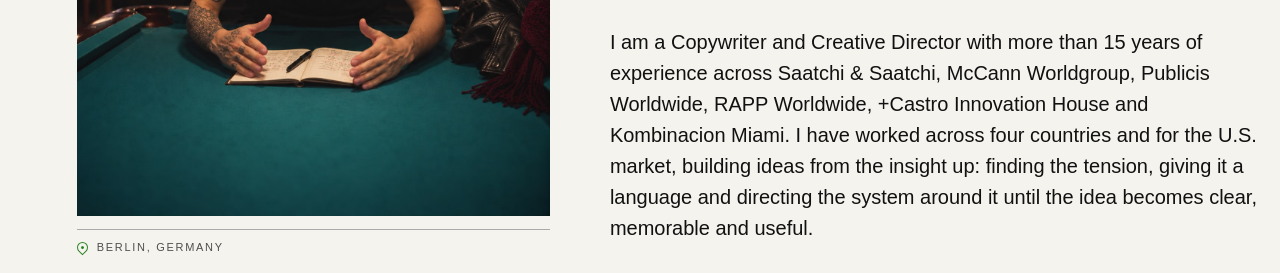
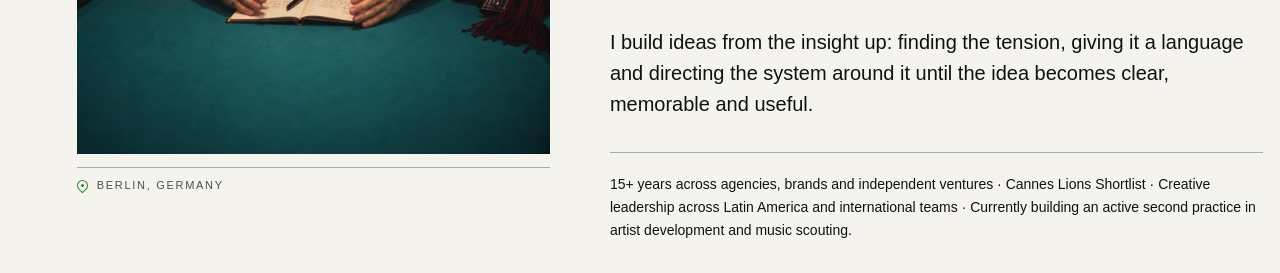
Before and after one commit to omoises-ui/alejandro.portfolio.com, a plain HTML site: page creative-director.html in a window 1280 px wide. Shown: the part 525-798 px from the top of the page. Drawn offline with Linux system fonts and the light colour scheme.

Commit message:
Move international agency experience into portfolio summary

```diff
--- a/creative-director.html
+++ b/creative-director.html
@@ -123,7 +123,7 @@ html[lang="de"] .techno-current-card::after{content:"WARUM AUF MEINEM RADAR · I
       <div class="eyebrow" data-en="Copywriter · Creative Director · Creative Strategist" data-de="Copywriter · Creative Director · Kreativstratege">Copywriter · Creative Director · Creative Strategist</div>
       <h1 data-i18n-html data-en="Ideas.<br>Language.<br>Direction." data-de="Ideen.<br>Sprache.<br>Richtung.">Ideas.<br>Language.<br>Direction.</h1>
       <div class="roles" data-en="COPYWRITING · CREATIVE DIRECTION · BRAND STRATEGY · CAMPAIGN DEVELOPMENT" data-de="COPYWRITING · CREATIVE DIRECTION · MARKENSTRATEGIE · KAMPAGNENENTWICKLUNG">COPYWRITING · CREATIVE DIRECTION · BRAND STRATEGY · CAMPAIGN DEVELOPMENT</div>
-      <p data-en="I am a Copywriter and Creative Director with more than 15 years of experience across Saatchi & Saatchi, McCann Worldgroup, Publicis Worldwide, RAPP Worldwide, +Castro Innovation House and Kombinacion Miami. I have worked across four countries and for the U.S. market, building ideas from the insight up: finding the tension, giving it a language and directing the system around it until the idea becomes clear, memorable and useful." data-de="Ich bin Copywriter und Creative Director mit mehr als 15 Jahren Erfahrung bei Saatchi & Saatchi, McCann Worldgroup, Publicis Worldwide, RAPP Worldwide, +Castro Innovation House und Kombinacion Miami. Ich habe in vier Ländern und für den US-Markt gearbeitet und entwickle Ideen vom Insight aus: Ich finde die Spannung, gebe ihr eine Sprache und führe das System darum herum, bis die Idee klar, einprägsam und relevant wird.">I am a Copywriter and Creative Director with more than 15 years of experience across Saatchi & Saatchi, McCann Worldgroup, Publicis Worldwide, RAPP Worldwide, +Castro Innovation House and Kombinacion Miami. I have worked across four countries and for the U.S. market, building ideas from the insight up: finding the tension, giving it a language and directing the system around it until the idea becomes clear, memorable and useful.</p>
+      <p data-en="I build ideas from the insight up: finding the tension, giving it a language and directing the system around it until the idea becomes clear, memorable and useful." data-de="Ich entwickle Ideen vom Insight aus: Ich finde die Spannung, gebe ihr eine Sprache und führe das System darum herum, bis die Idee klar, einprägsam und relevant wird.">I build ideas from the insight up: finding the tension, giving it a language and directing the system around it until the idea becomes clear, memorable and useful.</p>
       <div class="hero-proof" data-en="15+ years across agencies, brands and independent ventures · Cannes Lions Shortlist · Creative leadership across Latin America and international teams · Currently building an active second practice in artist development and music scouting." data-de="15+ Jahre in Agenturen, Marken und unabhängigen Projekten · Cannes Lions Shortlist · Kreative Führung in Lateinamerika und internationalen Teams · Aktuell baue ich eine aktive zweite Praxis in Künstlerentwicklung und Music Scouting auf.">15+ years across agencies, brands and independent ventures · Cannes Lions Shortlist · Creative leadership across Latin America and international teams.</div>
     </div>
   </section>
@@ -158,6 +158,7 @@ html[lang="de"] .techno-current-card::after{content:"WARUM AUF MEINEM RADAR · I
   <div class="work-hero">
     <div class="work-kicker" data-en="Portfolio" data-de="Portfolio">Portfolio</div>
     <h2 class="work-title" data-en="Portfolio" data-de="Portfolio">Portfolio</h2>
+<p class="section-intro" data-en="More than 15 years of experience across international agencies and creative companies including Saatchi &amp; Saatchi, McCann Worldgroup, Publicis Worldwide, RAPP Worldwide, +Castro Innovation House and Kombinacion Miami. I have worked across four countries and for the U.S. market, developing ideas, campaigns, brands and independent ventures across different cultural contexts." data-de="Mehr als 15 Jahre Erfahrung in internationalen Agenturen und Kreativunternehmen, darunter Saatchi &amp; Saatchi, McCann Worldgroup, Publicis Worldwide, RAPP Worldwide, +Castro Innovation House und Kombinacion Miami. Ich habe in vier Ländern und für den US-Markt gearbeitet und Ideen, Kampagnen, Marken und unabhängige Projekte in unterschiedlichen kulturellen Kontexten entwickelt.">More than 15 years of experience across international agencies and creative companies including Saatchi &amp; Saatchi, McCann Worldgroup, Publicis Worldwide, RAPP Worldwide, +Castro Innovation House and Kombinacion Miami. I have worked across four countries and for the U.S. market, developing ideas, campaigns, brands and independent ventures across different cultural contexts.</p>
     <p class="section-intro" data-en="My work has developed across three connected areas: journalism, advertising creativity and entrepreneurship, and the development of musical and visual artistic proposals. Together they explain how I research, conceptualise, write, position and build ideas." data-de="Meine Arbeit hat sich in drei miteinander verbundenen Bereichen entwickelt: Journalismus, Werbekreativität und Unternehmertum sowie die Entwicklung musikalischer und visueller künstlerischer Konzepte. Zusammen zeigen sie, wie ich recherchiere, konzipiere, schreibe, positioniere und Ideen aufbaue.">My work has developed across three connected areas: journalism, advertising creativity and entrepreneurship, and the development of musical and visual artistic proposals. Together they explain how I research, conceptualise, write, position and build ideas.</p>
 
     <div class="career-paths">
```
